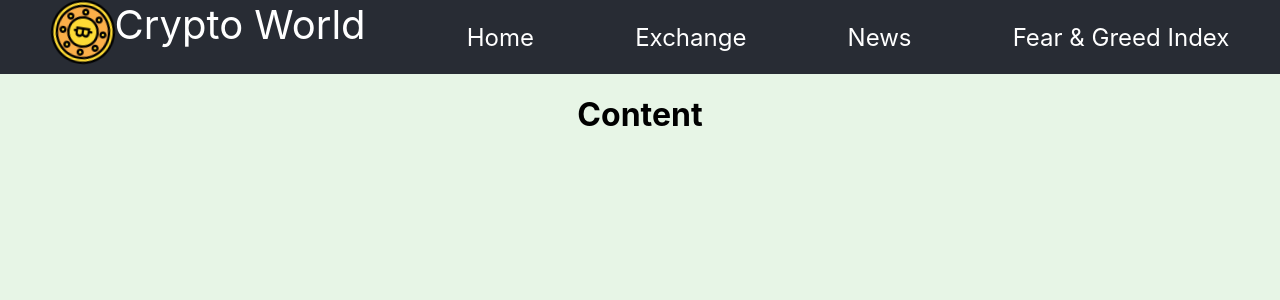
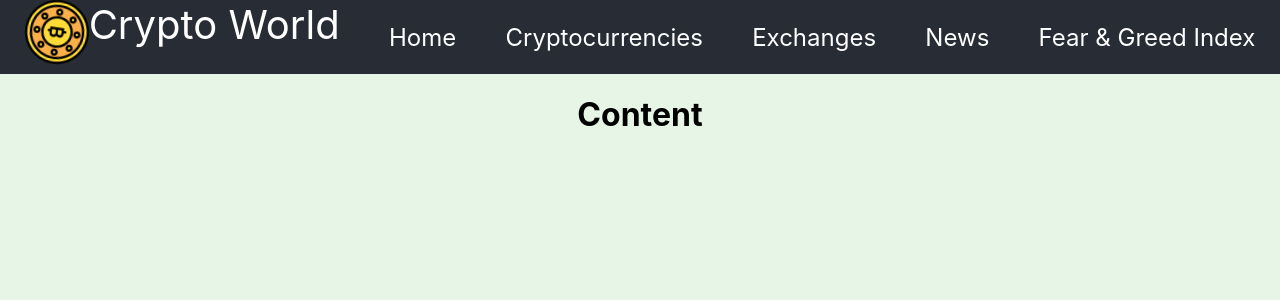
Before and after one commit to flencrypto/crypto_world_website, a React (Vite) app: page / in a window 1280 px wide. Shown: the top 300 px of the page. Built offline with nearby package versions, Linux system fonts and the light colour scheme.

Commit message:
Add README file. Add cryptocurrency section in the header

```diff
--- a/src/App.jsx
+++ b/src/App.jsx
@@ -15,7 +15,8 @@ function App() {
             </div>
 
             <div>Home</div>
-            <div>Exchange </div>
+            <div>Cryptocurrencies </div>
+            <div>Exchanges</div>
             <div>News</div>
             <div>Fear & Greed Index </div>
           </div>
```
Also changed, not shown: 1 other file (tests, documents, lock files or other folders).
